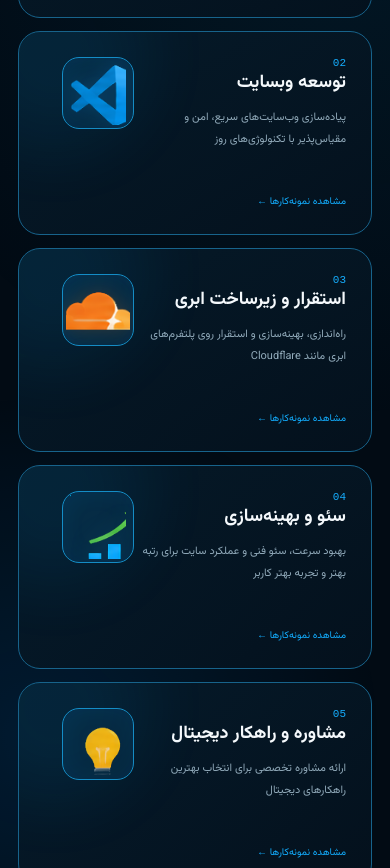
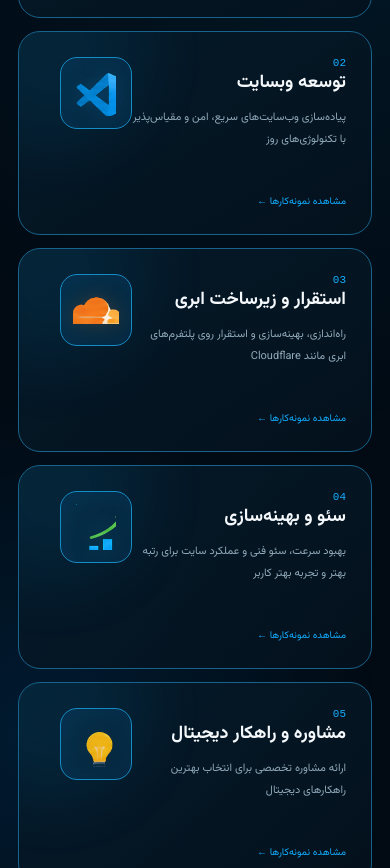
Before and after one commit to Abolfazl32123/abolfazlportfoilo, a website: page public/index.html in a window 390 px wide. Shown: the part 3560-4428 px from the top of the page. Drawn offline with Linux system fonts and the light colour scheme.

Commit message:
Add files via upload

```diff
--- a/public/style.css
+++ b/public/style.css
@@ -1124,3 +1124,71 @@ footer{padding:30px;text-align:center;border-top:1px solid #15384f;color:#6f8799
   width:62px;
   height:62px;
 }
+
+/* ================= SERVICE CARD ALIGNMENT / LOGO SCALE ================= */
+.service-card{
+  min-height:205px;
+  padding:30px 30px 23px;
+  box-sizing:border-box;
+}
+.service-icon.brand-icon{
+  width:92px;
+  height:92px;
+  min-width:92px;
+  min-height:92px;
+  box-sizing:border-box;
+  float:left;
+  margin:0 0 0 18px;
+  display:grid;
+  place-items:center;
+  overflow:hidden;
+}
+.service-icon.brand-icon img{
+  width:56px;
+  height:56px;
+  max-width:56px;
+  max-height:56px;
+  object-fit:contain;
+  display:block;
+  margin:0;
+  flex:none;
+}
+.service-icon.brand-icon img[alt="مشاوره دیجیتال"],
+.service-icon.brand-icon img[alt="پشتیبانی"]{
+  width:54px;
+  height:54px;
+  max-width:54px;
+  max-height:54px;
+}
+.service-body{
+  min-height:125px;
+  padding-top:8px;
+  box-sizing:border-box;
+}
+.service-card>a{
+  clear:both;
+  display:block;
+  margin-top:12px;
+}
+
+@media(max-width:700px){
+  .service-card{
+    min-height:190px;
+    padding:25px;
+  }
+  .service-icon.brand-icon{
+    width:72px;
+    height:72px;
+    min-width:72px;
+    min-height:72px;
+    margin-left:16px;
+  }
+  .service-icon.brand-icon img,
+  .service-icon.brand-icon img[alt="مشاوره دیجیتال"],
+  .service-icon.brand-icon img[alt="پشتیبانی"]{
+    width:46px;
+    height:46px;
+    max-width:46px;
+    max-height:46px;
+  }
+}
```
